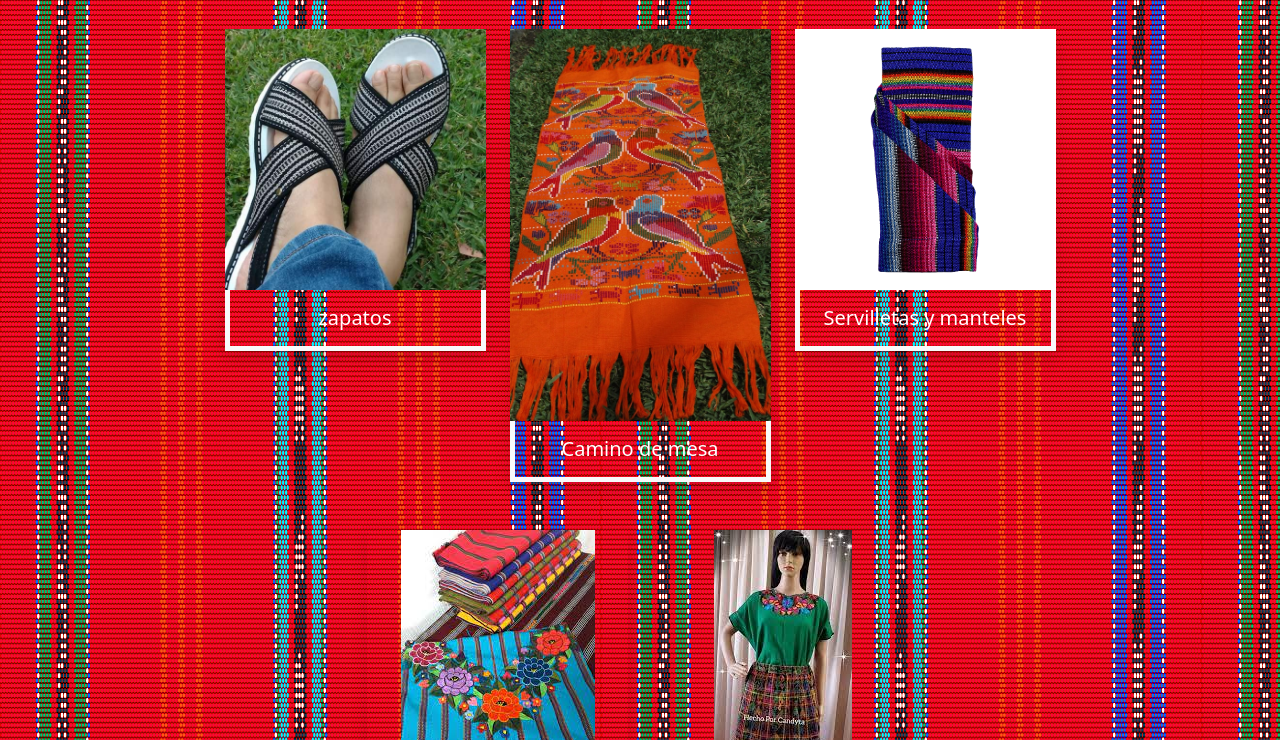
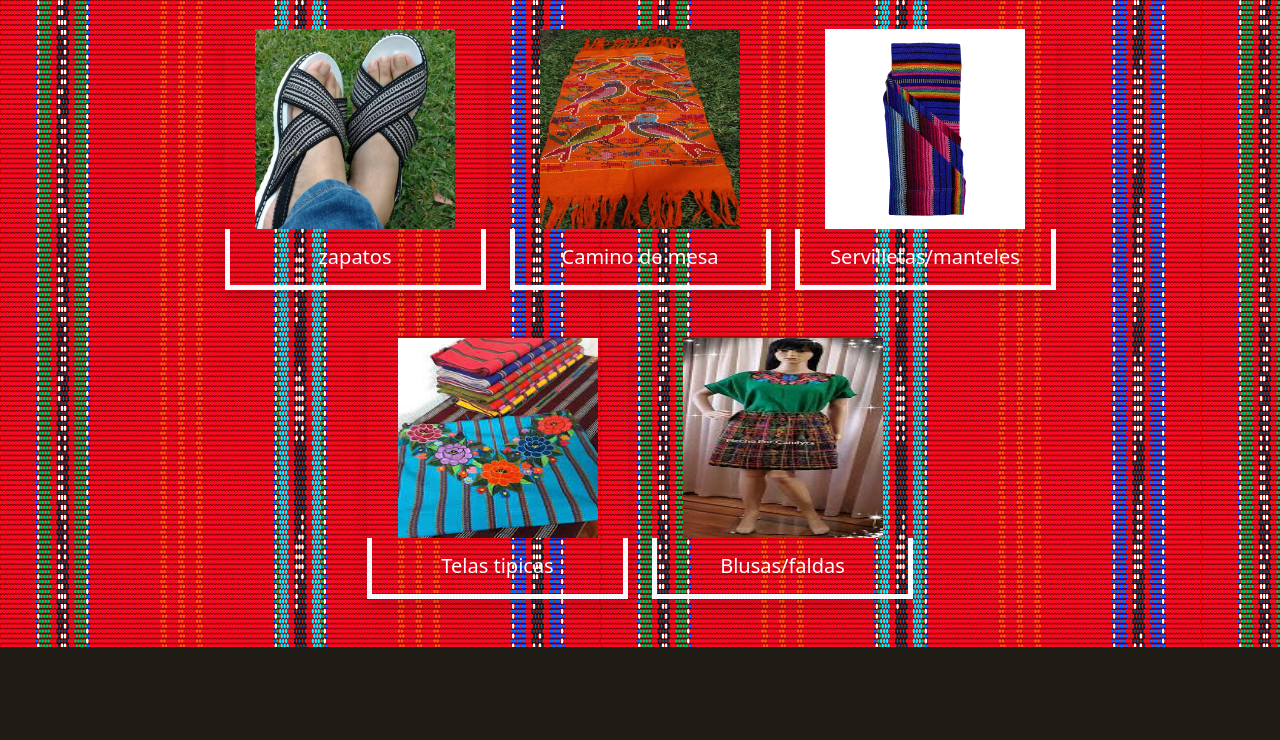
Before and after one commit to bootcamp-cargamos/proyecto-final-technovation, a plain HTML site: page index.html in a window 1280 px wide. Shown: the part 747-1487 px from the top of the page. Drawn offline with nearby package versions, Linux system fonts and the light colour scheme.

Commit message:
Modificando...

```diff
--- a/css/styles.css
+++ b/css/styles.css
@@ -96,7 +96,7 @@ body{
 }
 
 #sesion:link{
-    color: var(--primary-color);
+    color: var(--second-color);
 }
 #sesion:visited{
     color: var(--primary-color);
@@ -121,6 +121,10 @@ body{
     height: 400px;
 }
 
+.producto_principal{
+    width: 200px;
+    height: 200px;
+}
 
 
 
--- a/index.html
+++ b/index.html
@@ -86,14 +86,14 @@
     <div class="container-xxl py-5">
       <div class="container">
         <div class="section-title text-center">
-          <h1 class="display-5 mb-5 blur text-third">Productos</h1>
+          <h1 class="display-5 mb-5 blur text-third">Productos que te ofrecemos</h1>
         </div>
         <div class="row g-4 d-flex justify-content-center">
           <div class="col-lg-3 col-md-6 wow fadeInUp" data-wow-delay="0.1s">
             <a href="pages/productos/zapatos.html" class="productos">
               <div class="shadow team-item">
                 <div class="overflow-hidden position-relative">
-                  <img class="img-fluid" src="img/44992007_288940898387172_2825189849055625216_n.jpg" alt="" />
+                  <img class="img-fluid producto_principal" src="img/44992007_288940898387172_2825189849055625216_n.jpg" alt="" />
                 </div>
                 <div class="text-center border border-5 border-light border-top-0 p-3">
                   <h5 class="mb-0">zapatos</h5>
@@ -106,7 +106,7 @@
             <a href="pages/productos/camino_mesa.html" class="productos">
               <div class="shadow team-item">
                 <div class="overflow-hidden position-relative">
-                  <img class="img-fluid" src="img/il_570xN.1650484727_4bkd.jpg" alt="" />
+                  <img class="img-fluid  producto_principal" src="img/il_570xN.1650484727_4bkd.jpg" alt="" />
                 </div>
                 <div class="text-center border border-5 border-light border-top-0 p-3">
                   <h5 class="mb-0">Camino de mesa</h5>
@@ -119,10 +119,10 @@
             <a href="pages/productos/servilletas_manteles.html" class="productos">
               <div class="shadow team-item">
                 <div class="overflow-hidden position-relative">
-                  <img class="img-fluid" src="img/servilleta.jpg" alt="" />
+                  <img class="img-fluid  producto_principal" src="img/servilleta.jpg" alt="" />
                 </div>
                 <div class="text-center border border-5 border-light border-top-0 p-3">
-                  <h5 class="mb-0">Servilletas y manteles</h5>
+                  <h5 class="mb-0">Servilletas/manteles</h5>
                 </div>
               </div>
             </a>
@@ -138,7 +138,7 @@
             <a href="pages/productos/telas_tipicas.html" class="productos">
               <div class="shadow team-item">
                 <div class="overflow-hidden position-relative">
-                  <img class="img-fluid" src="img/telas.jpg" alt="" />
+                  <img class="img-fluid  producto_principal" src="img/telas.jpg" alt="" />
                 </div>
                 <div class="text-center border border-5 border-light border-top-0 p-3">
                   <h5 class="mb-0">Telas tipicas</h5>
@@ -150,10 +150,10 @@
             <a href="pages/productos/blusas_faldas.html" class="productos">
               <div class="shadow team-item">
                 <div class="overflow-hidden position-relative">
-                  <img class="img-fluid" src="img/blusa-falda.jpg" alt="" />
+                  <img class="img-fluid  producto_principal" src="img/blusa-falda.jpg" alt="" />
                 </div>
                 <div class="text-center border border-5 border-light border-top-0 p-3">
-                  <h5 class="mb-0">Blusas y faldas tipicas</h5>
+                  <h5 class="mb-0">Blusas/faldas</h5>
                 </div>
               </div>
             </a>
```
